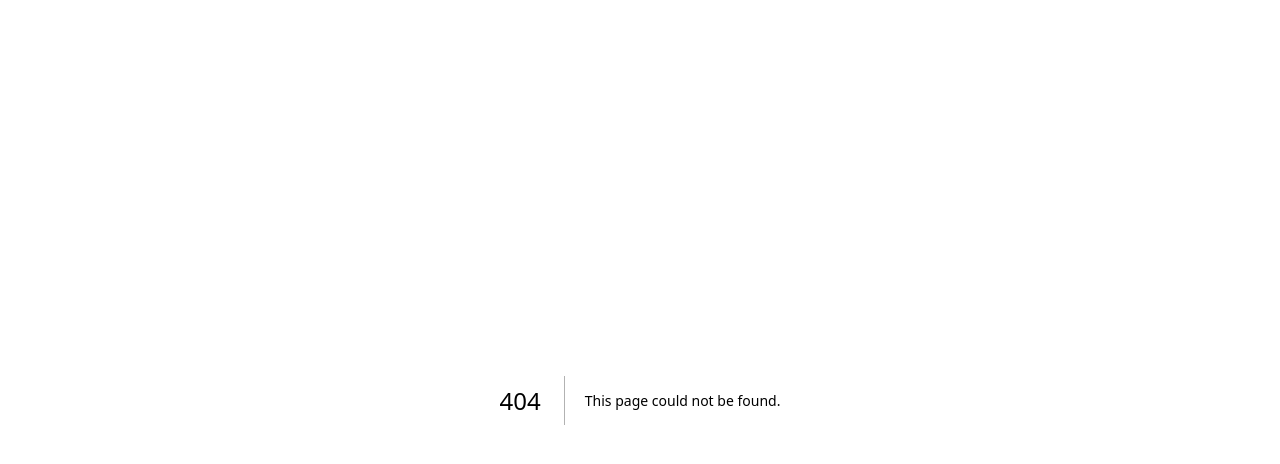
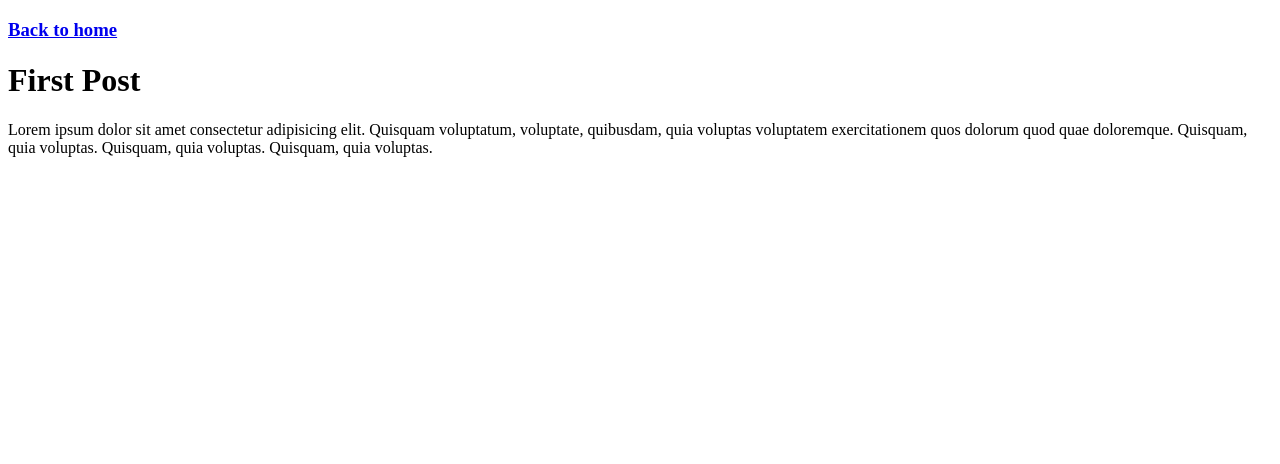
Before and after one commit to frankjlin16/portfolio, a Next.js app: page /first in a window 1280 px wide. Before the commit this address had no page. Shown: the top 464 px of the page. Built offline with nearby package versions, Linux system fonts and the light colour scheme.

Commit message:
feat: add first page

```diff
--- /dev/null
+++ b/src/pages/first.tsx
@@ -0,0 +1,18 @@
+import Link from "next/link";
+
+export default function First() {
+  return (
+    <>
+      <Link href="/">
+        <h3>Back to home</h3>
+      </Link>
+      <h1>First Post</h1>
+      <p>
+        Lorem ipsum dolor sit amet consectetur adipisicing elit. Quisquam
+        voluptatum, voluptate, quibusdam, quia voluptas voluptatem
+        exercitationem quos dolorum quod quae doloremque. Quisquam, quia
+        voluptas. Quisquam, quia voluptas. Quisquam, quia voluptas.
+      </p>
+    </>
+  );
+}
```
